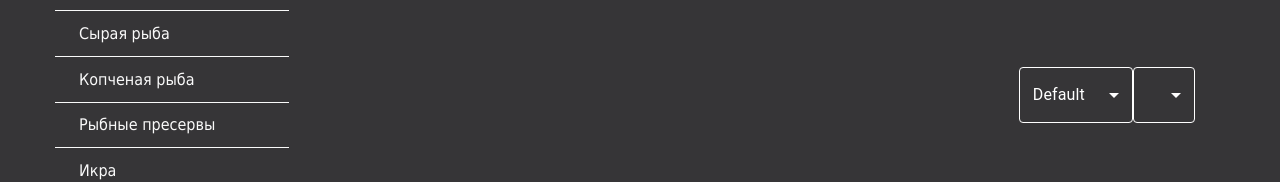
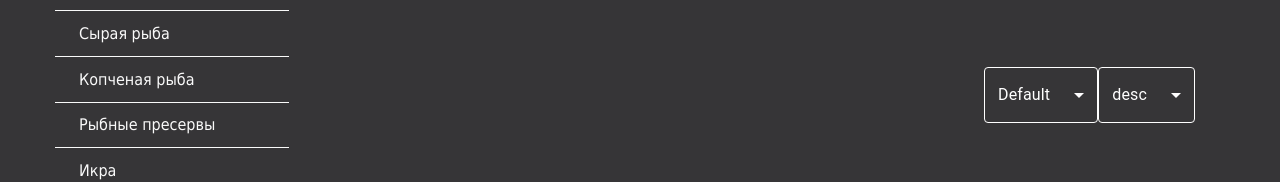
Before and after one commit to Kosarevsky/shop, a React (Create React App) app: page /products in a window 1280 px wide. Shown: the part 215-397 px from the top of the page. Built offline with nearby package versions, Linux system fonts and the light colour scheme; data requests are answered from the project's data file.

Commit message:
fix: search value SelectedInput

```diff
--- a/src/components/header/subHeader/SubHeader.tsx
+++ b/src/components/header/subHeader/SubHeader.tsx
@@ -180,7 +180,7 @@ const SubHeader: React.FC<ISubHeaderPropsType> = ({ showOnlySearchString }) => {
                                     labelId="select-sorting-fish-label"
                                     id="select-sorting-fish"
                                     value={sortField}
-                                    label="Age"
+                                    label="Age1"
                                     autoWidth
                                     onChange={handleSetSortField}
                                 >
@@ -192,8 +192,8 @@ const SubHeader: React.FC<ISubHeaderPropsType> = ({ showOnlySearchString }) => {
                                 <StyledSelect
                                     labelId="select-sorting-asc-fish-label"
                                     id="select-sorting-asc-fish"
-                                    value={sortField}
-                                    label="Age"
+                                    value={sortDir}
+                                    label="Age2"
                                     autoWidth
                                     onChange={handleSetSortDirField}
                                 >
```
